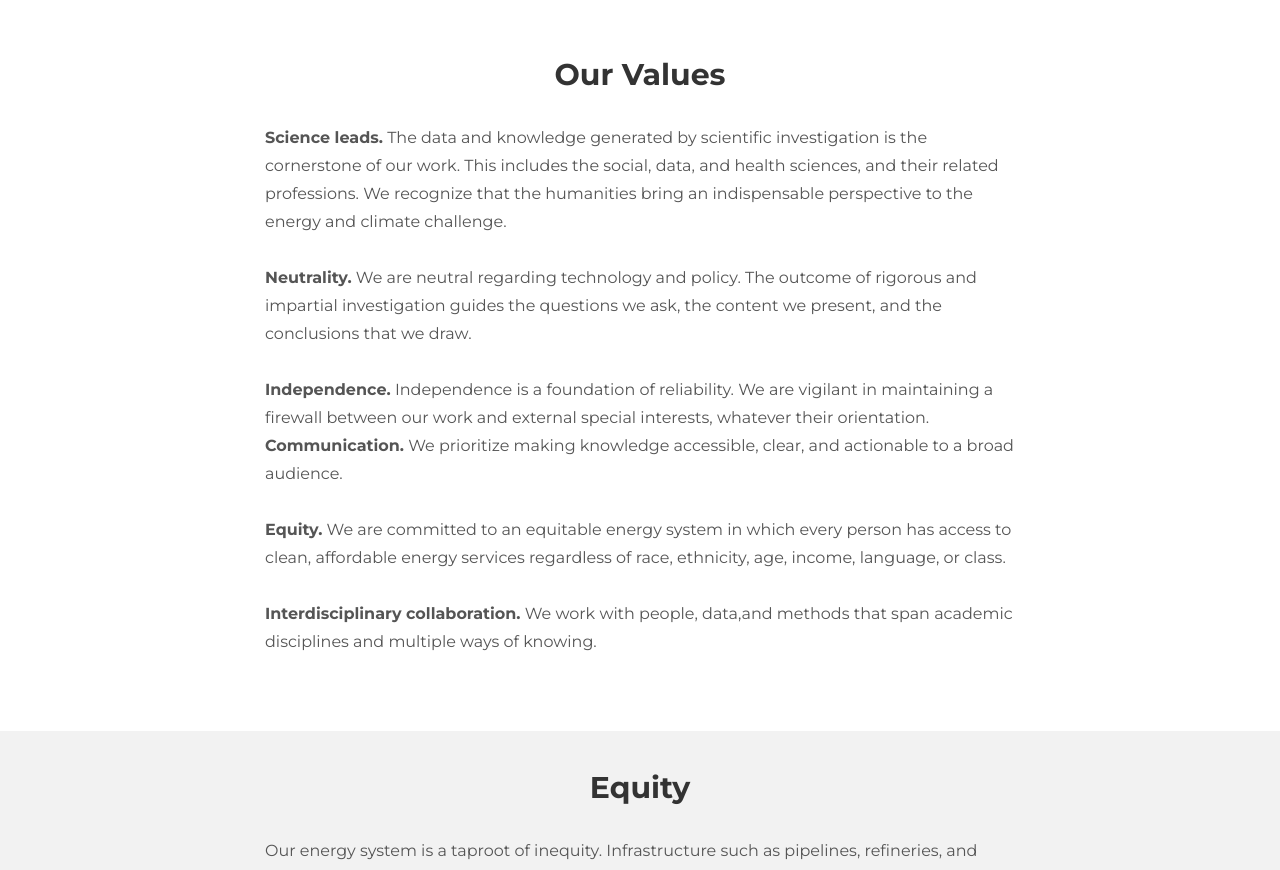
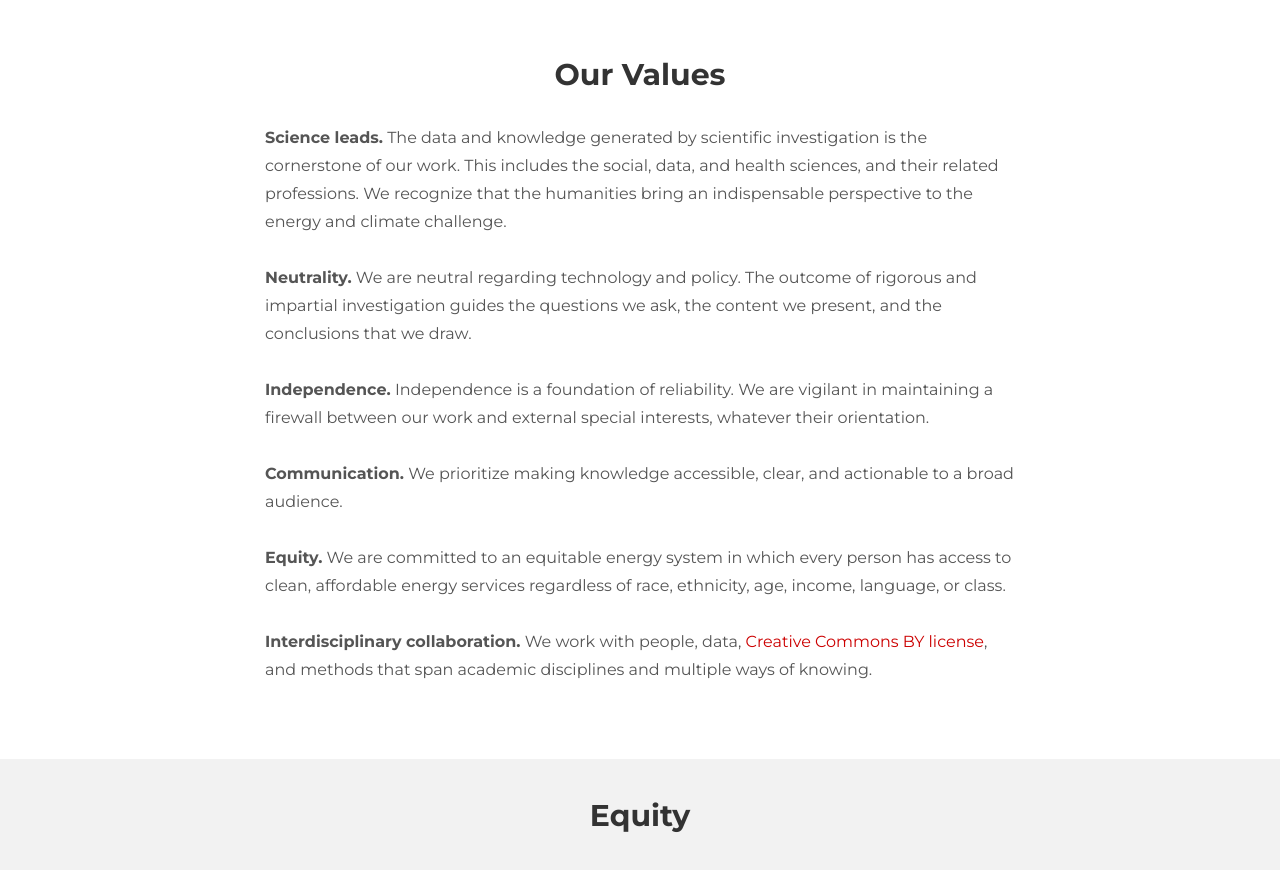
Before and after one commit to visualizingenergy/visualizingenergy.github.io, a plain HTML site: page about.html in a window 1280 px wide. Shown: the part 1340-2210 px from the top of the page. Drawn offline with nearby package versions, Linux system fonts and the light colour scheme.

Commit message:
Update about.html

```diff
--- a/about.html
+++ b/about.html
@@ -57,8 +57,8 @@
 					<h1 align ='center'>About Visualizing Energy</h1>
           <h3>Our mission</h3>
             <p>
-              Visualizing Energy communicates facts on the link between sustainable energy and human well-
-              being to decision makers, media, companies, advocates, educators, and the public.
+              Visualizing Energy communicates facts on the link between sustainable energy and human well-being
+               to decision makers, media, companies, advocates, educators, and the public.
             </p>
           <h3>Who we are</h3>
             <p>
@@ -121,13 +121,13 @@
           impartial investigation guides the questions we ask, the content we present, and the
           conclusions that we draw.<br><br>
           <b>Independence.</b> Independence is a foundation of reliability. We are vigilant in maintaining a
-          firewall between our work and external special interests, whatever their orientation.<br>
+          firewall between our work and external special interests, whatever their orientation.<br><br>
           <b>Communication.</b> We prioritize making knowledge accessible, clear, and actionable to a
           broad audience.<br><br>
           <b>Equity.</b> We are committed to an equitable energy system in which every person has access
           to clean, affordable energy services regardless of race, ethnicity, age, income, language, or
           class.<br><br>
-          <b>Interdisciplinary collaboration.</b> We work with people, data,and methods that span
+          <b>Interdisciplinary collaboration.</b> We work with people, data, <a href="https://creativecommons.org/licenses/by/4.0/">Creative Commons BY license</a>, and methods that span
           academic disciplines and multiple ways of knowing.</p>
 
         </p>
@@ -173,7 +173,7 @@
           <div class="col-lg-8 col-lg-offset-2">
   					<!-- <h1 align ='center'>About Visualizing Energy</h1> -->
 
-            <h2 align='center'>Team</h2><br>
+            <h2 align='center'>Team</h2>
             <p><h4>Dr. Cutler J. Cleveland</h4>
                 <i>Founder and Director</i>
                 <br><br>Cutler is Founder and Director of Visualizing Energy. He launched the project in 2022 together with a student team at Boston University.
```
